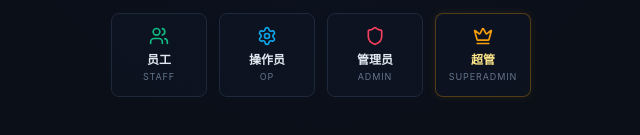
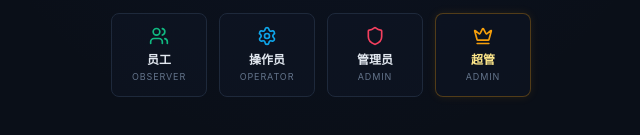
Before and after one commit to croppedtravelleralex/autoline, a React (Vite) app in the folder frontend/: page /login in a window 1280 px wide. Shown: the part 625-760 px from the top of the page, without its empty margins (319-959 px from the left). Built offline with nearby package versions, Linux system fonts and the light colour scheme; no server answers.

Commit message:
feat: 优化调试阶段登录功能，支持按钮直跳进入

```diff
--- a/frontend/src/context/UserContext.tsx
+++ b/frontend/src/context/UserContext.tsx
@@ -11,6 +11,7 @@ export interface User {
 interface UserContextType {
     user: User | null;
     login: (username: string, password: string) => Promise<void>;
+    bypassLogin: (username: string, role: UserRole) => void;
     logout: () => void;
     isAuthenticated: boolean;
     isAdmin: boolean;
@@ -59,6 +60,16 @@ export function UserProvider({ children }: { children: ReactNode }) {
         }
     };
 
+    const bypassLogin = (username: string, role: UserRole) => {
+        const userData: User = {
+            username,
+            role,
+            token: `mock-token-${Date.now()}`
+        };
+        setUser(userData);
+        localStorage.setItem('user', JSON.stringify(userData));
+    };
+
     const logout = () => {
         setUser(null);
         localStorage.removeItem('user');
@@ -75,6 +86,7 @@ export function UserProvider({ children }: { children: ReactNode }) {
     const value = {
         user,
         login,
+        bypassLogin,
         logout,
         isAuthenticated: !!user,
         isAdmin: user?.role === 'admin',
--- a/frontend/src/pages/Login.tsx
+++ b/frontend/src/pages/Login.tsx
@@ -1,12 +1,12 @@
 import { useState } from 'react';
 import { useNavigate } from 'react-router-dom';
-import { useUser } from '../context/UserContext';
+import { useUser, type UserRole } from '../context/UserContext';
 import { Activity, Shield, Users, Settings, User, Lock, Crown } from 'lucide-react';
 import { cn } from '../lib/utils';
 
 export function Login() {
     const navigate = useNavigate();
-    const { login } = useUser();
+    const { login, bypassLogin } = useUser();
     const [username, setUsername] = useState('');
     const [password, setPassword] = useState('');
     const [isLoading, setIsLoading] = useState(false);
@@ -19,7 +19,14 @@ export function Login() {
             await login(u, p);
             navigate('/');
         } catch (err) {
-            setError('登录失败：用户名或密码错误');
+            // 调试阶段：如果后端验证失败，尝试本地验证逻辑 (密码=用户名 或 123456)
+            if (p === u || p === '123456') {
+                const role: UserRole = u === 'admin' ? 'admin' : (u === 'operator' ? 'operator' : 'observer');
+                bypassLogin(u, role);
+                navigate('/');
+            } else {
+                setError('登录失败：用户名或密码错误');
+            }
         } finally {
             setIsLoading(false);
         }
@@ -33,7 +40,10 @@ export function Login() {
     const QuickLoginCard = ({ role, name, user, pass, icon: Icon, colorClass, borderClass, bgClass, isVip }: any) => (
         <button
             type="button"
-            onClick={() => handleLogin(user, pass)}
+            onClick={() => {
+                bypassLogin(user, role as UserRole);
+                navigate('/');
+            }}
             className={cn(
                 "flex flex-col items-center justify-center p-3 rounded-lg border transition-all duration-300 group relative overflow-hidden",
                 "bg-slate-900/40 hover:bg-slate-800/60 w-full",
@@ -127,7 +137,7 @@ export function Login() {
                         <div className="grid grid-cols-4 gap-3">
                             <QuickLoginCard
                                 name="员工"
-                                role="staff"
+                                role="observer"
                                 user="observer"
                                 pass="123456"
                                 icon={Users}
@@ -137,7 +147,7 @@ export function Login() {
                             />
                             <QuickLoginCard
                                 name="操作员"
-                                role="op"
+                                role="operator"
                                 user="operator"
                                 pass="123456"
                                 icon={Settings}
@@ -157,7 +167,7 @@ export function Login() {
                             />
                             <QuickLoginCard
                                 name="超管"
-                                role="superadmin"
+                                role="admin"
                                 user="admin"
                                 pass="123456"
                                 icon={Crown}
```
